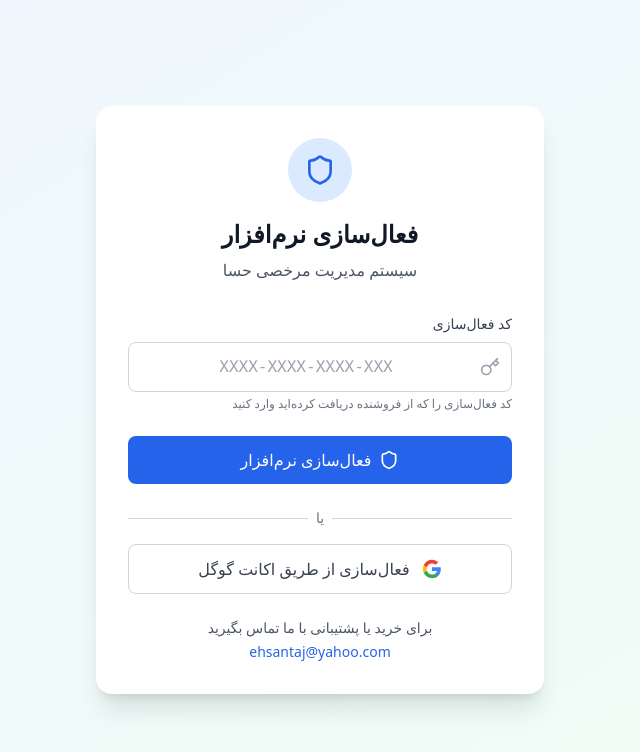
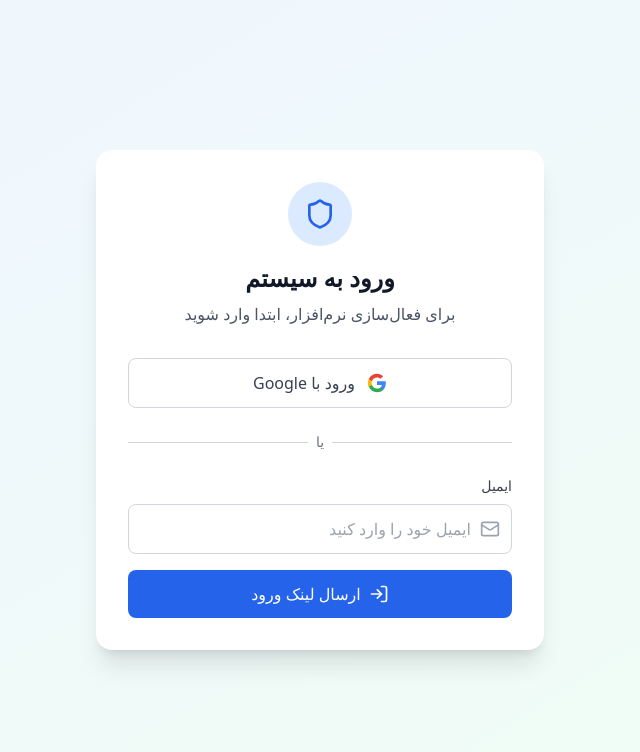
Before and after one commit to terasa/leave_manager, a React (Vite) app: page / in a window 1280 px wide. Shown: the top 752 px of the page, without its empty margins (320-960 px from the left). Built offline with nearby package versions, Linux system fonts and the light colour scheme; no server answers.

Commit message:
Update activation system with authentication and remove demo codes

```diff
--- a/src/components/ActivationPage.tsx
+++ b/src/components/ActivationPage.tsx
@@ -1,14 +1,21 @@
 import React, { useState } from 'react';
-import { Shield, Key, CheckCircle, AlertTriangle, Info, Calendar, Clock } from 'lucide-react';
+import { Shield, Key, CheckCircle, AlertTriangle, Info, Calendar, Clock, Mail, LogIn } from 'lucide-react';
 import { useActivation } from '../hooks/useActivation';
+import { useAuth } from '../hooks/useAuth';
 import { englishToPersianNumbers, formatPersianDate } from '../utils/dateHelpers';
 
 const ActivationPage: React.FC = () => {
   const { activate, getActivationInfo } = useActivation();
+  const { currentUser, loginWithGoogle, loginWithEmail, logout } = useAuth();
   const [activationCode, setActivationCode] = useState('');
   const [message, setMessage] = useState('');
   const [messageType, setMessageType] = useState<'success' | 'error'>('success');
   const [loading, setLoading] = useState(false);
+  const [showRequestForm, setShowRequestForm] = useState(false);
+  const [requestEmail, setRequestEmail] = useState('');
+  const [requestMessage, setRequestMessage] = useState('');
+  const [emailForLogin, setEmailForLogin] = useState('');
+  const [emailSent, setEmailSent] = useState(false);
 
   const activationInfo = getActivationInfo();
 
@@ -30,7 +37,6 @@ const ActivationPage: React.FC = () => {
 
       if (result.success) {
         setActivationCode('');
-        // بعد از 2 ثانیه صفحه را تازه‌سازی می‌کند
         setTimeout(() => {
           window.location.reload();
         }, 2000);
@@ -44,8 +50,54 @@ const ActivationPage: React.FC = () => {
     }
   };
 
+  const handleRequestCode = async (e: React.FormEvent) => {
+    e.preventDefault();
+
+    if (!requestEmail.trim()) {
+      setRequestMessage('لطفاً ایمیل خود را وارد کنید');
+      return;
+    }
+
+    setLoading(true);
+
+    try {
+      // شبیه‌سازی ارسال درخواست
+      await new Promise(resolve => setTimeout(resolve, 2000));
+      setRequestMessage('درخواست شما ارسال شد. پس از بررسی، کد فعال‌سازی به ایمیل شما ارسال خواهد شد.');
+      setRequestEmail('');
+      setShowRequestForm(false);
+    } catch (error) {
+      setRequestMessage('خطا در ارسال درخواست');
+    }
+
+    setLoading(false);
+  };
+
+  const handleEmailLogin = async (e: React.FormEvent) => {
+    e.preventDefault();
+
+    if (!emailForLogin.trim()) {
+      setMessage('لطفاً ایمیل خود را وارد کنید');
+      setMessageType('error');
+      return;
+    }
+
+    setLoading(true);
+
+    try {
+      await loginWithEmail(emailForLogin);
+      setEmailSent(true);
+      setMessage('لینک ورود به ایمیل شما ارسال شد');
+      setMessageType('success');
+    } catch (error) {
+      setMessage('خطا در ارسال ایمیل');
+      setMessageType('error');
+    }
+
+    setLoading(false);
+  };
+
   const formatActivationCode = (code: string) => {
-    // فرمت کردن کد به صورت XXXX-XXXX-XXXX-XXX
     const cleanCode = code.replace(/[^A-Za-z0-9]/g, '').toUpperCase();
     const formatted = cleanCode.match(/.{1,4}/g)?.join('-') || cleanCode;
     return formatted;
@@ -56,10 +108,119 @@ const ActivationPage: React.FC = () => {
     setActivationCode(formatted);
   };
 
-  const handleGoogleActivation = () => {
-    // TODO: Implement Google OAuth activation
-    alert('فعال‌سازی از طریق گوگل به زودی اضافه خواهد شد');
-  };
+  // اگر کاربر وارد نشده، صفحه ورود نمایش داده شود
+  if (!currentUser) {
+    return (
+      <div className="min-h-screen bg-gradient-to-br from-blue-50 to-green-50 flex items-center justify-center px-4" style={{ direction: 'rtl' }}>
+        <div className="max-w-md w-full">
+          <div className="bg-white rounded-2xl shadow-xl p-8">
+            {/* Header */}
+            <div className="text-center mb-8">
+              <div className="mx-auto w-16 h-16 bg-blue-100 rounded-full flex items-center justify-center mb-4">
+                <Shield className="w-8 h-8 text-blue-600" />
+              </div>
+              <h2 className="text-2xl font-bold text-gray-900">
+                ورود به سیستم
+              </h2>
+              <p className="text-gray-600 mt-2">
+                برای فعال‌سازی نرم‌افزار، ابتدا وارد شوید
+              </p>
+            </div>
+
+            {/* Google Login */}
+            <button
+              onClick={loginWithGoogle}
+              disabled={loading}
+              className="w-full bg-white text-gray-700 border border-gray-300 py-3 px-4 rounded-lg hover:bg-gray-50 focus:ring-4 focus:ring-gray-200 transition-colors font-medium flex items-center justify-center gap-3 mb-4 disabled:opacity-50"
+            >
+              <svg className="w-5 h-5" viewBox="0 0 24 24">
+                <path fill="#4285F4" d="M22.56 12.25c0-.78-.07-1.53-.2-2.25H12v4.26h5.92c-.26 1.37-1.04 2.53-2.21 3.31v2.77h3.57c2.08-1.92 3.28-4.74 3.28-8.09z"/>
+                <path fill="#34A853" d="M12 23c2.97 0 5.46-.98 7.28-2.66l-3.57-2.77c-.98.66-2.23 1.06-3.71 1.06-2.86 0-5.29-1.93-6.16-4.53H2.18v2.84C3.99 20.53 7.7 23 12 23z"/>
+                <path fill="#FBBC05" d="M5.84 14.09c-.22-.66-.35-1.36-.35-2.09s.13-1.43.35-2.09V7.07H2.18C1.43 8.55 1 10.22 1 12s.43 3.45 1.18 4.93l2.85-2.22.81-.62z"/>
+                <path fill="#EA4335" d="M12 5.38c1.62 0 3.06.56 4.21 1.64l3.15-3.15C17.45 2.09 14.97 1 12 1 7.7 1 3.99 3.47 2.18 7.07l3.66 2.84c.87-2.6 3.3-4.53 6.16-4.53z"/>
+              </svg>
+              ورود با Google
+            </button>
+
+            {/* Divider */}
+            <div className="relative my-6">
+              <div className="absolute inset-0 flex items-center">
+                <div className="w-full border-t border-gray-300" />
+              </div>
+              <div className="relative flex justify-center text-sm">
+                <span className="px-2 bg-white text-gray-500">یا</span>
+              </div>
+            </div>
+
+            {/* Email Login */}
+            {!emailSent ? (
+              <form onSubmit={handleEmailLogin} className="space-y-4">
+                <div>
+                  <label className="block text-sm font-medium text-gray-700 mb-2">
+                    ایمیل
+                  </label>
+                  <div className="relative">
+                    <Mail className="absolute right-3 top-1/2 transform -translate-y-1/2 text-gray-400 w-5 h-5" />
+                    <input
+                      type="email"
+                      value={emailForLogin}
+                      onChange={(e) => setEmailForLogin(e.target.value)}
+                      className="block w-full pr-10 pl-3 py-3 border border-gray-300 rounded-lg focus:ring-2 focus:ring-blue-500 focus:border-blue-500 transition-colors"
+                      placeholder="ایمیل خود را وارد کنید"
+                      required
+                    />
+                  </div>
+                </div>
+
+                <button
+                  type="submit"
+                  disabled={loading}
+                  className="w-full bg-blue-600 text-white py-3 px-4 rounded-lg hover:bg-blue-700 focus:ring-4 focus:ring-blue-200 transition-colors font-medium disabled:opacity-50 disabled:cursor-not-allowed flex items-center justify-center gap-2"
+                >
+                  {loading ? (
+                    <>
+                      <div className="animate-spin rounded-full h-5 w-5 border-b-2 border-white"></div>
+                      در حال ارسال...
+                    </>
+                  ) : (
+                    <>
+                      <LogIn className="w-5 h-5" />
+                      ارسال لینک ورود
+                    </>
+                  )}
+                </button>
+              </form>
+            ) : (
+              <div className="bg-green-50 border border-green-200 rounded-lg p-4 text-center">
+                <CheckCircle className="w-8 h-8 text-green-600 mx-auto mb-2" />
+                <p className="text-green-800 font-medium">لینک ورود ارسال شد</p>
+                <p className="text-green-600 text-sm mt-1">
+                  لطفاً ایمیل خود را بررسی کرده و روی لینک کلیک کنید
+                </p>
+              </div>
+            )}
+
+            {message && (
+              <div className={`mt-4 rounded-lg p-4 flex items-center gap-3 ${
+                messageType === 'success'
+                  ? 'bg-green-50 border border-green-200'
+                  : 'bg-red-50 border border-red-200'
+              }`}>
+                {messageType === 'success' ? (
+                  <CheckCircle className="w-5 h-5 text-green-600" />
+                ) : (
+                  <AlertTriangle className="w-5 h-5 text-red-600" />
+                )}
+                <p className={messageType === 'success' ? 'text-green-600' : 'text-red-600'}>
+                  {message}
+                </p>
+              </div>
+            )}
+          </div>
+        </div>
+      </div>
+    );
+  }
 
   return (
     <div className="min-h-screen bg-gradient-to-br from-blue-50 to-green-50 flex items-center justify-center px-4" style={{ direction: 'rtl' }}>
@@ -76,6 +237,17 @@ const ActivationPage: React.FC = () => {
             <p className="text-gray-600 mt-2">
               سیستم مدیریت مرخصی حسا
             </p>
+            <div className="mt-4 flex items-center justify-between">
+              <span className="text-sm text-gray-600">
+                خوش آمدید، {currentUser.email}
+              </span>
+              <button
+                onClick={logout}
+                className="text-sm text-red-600 hover:text-red-800"
+              >
+                خروج
+              </button>
+            </div>
           </div>
 
           {/* Current Activation Status */}
@@ -148,7 +320,7 @@ const ActivationPage: React.FC = () => {
                 />
               </div>
               <p className="text-xs text-gray-500 mt-1">
-                کد فعال‌سازی را که از فروشنده دریافت کرده‌اید وارد کنید
+                کد فعال‌سازی را که دریافت کرده‌اید وارد کنید
               </p>
             </div>
 
@@ -188,7 +360,7 @@ const ActivationPage: React.FC = () => {
             </button>
           </form>
 
-          {/* Google Activation Option */}
+          {/* Request Code Section */}
           <div className="mt-6">
             <div className="relative">
               <div className="absolute inset-0 flex items-center">
@@ -199,20 +371,56 @@ const ActivationPage: React.FC = () => {
               </div>
             </div>
 
-            <button
-              type="button"
-              onClick={handleGoogleActivation}
-              className="mt-4 w-full bg-white text-gray-700 border border-gray-300 py-3 px-4 rounded-lg hover:bg-gray-50 focus:ring-4 focus:ring-gray-200 transition-colors font-medium flex items-center justify-center gap-3"
-            >
-              <svg className="w-5 h-5" viewBox="0 0 24 24">
-                <path fill="#4285F4" d="M22.56 12.25c0-.78-.07-1.53-.2-2.25H12v4.26h5.92c-.26 1.37-1.04 2.53-2.21 3.31v2.77h3.57c2.08-1.92 3.28-4.74 3.28-8.09z"/>
-                <path fill="#34A853" d="M12 23c2.97 0 5.46-.98 7.28-2.66l-3.57-2.77c-.98.66-2.23 1.06-3.71 1.06-2.86 0-5.29-1.93-6.16-4.53H2.18v2.84C3.99 20.53 7.7 23 12 23z"/>
-                <path fill="#FBBC05" d="M5.84 14.09c-.22-.66-.35-1.36-.35-2.09s.13-1.43.35-2.09V7.07H2.18C1.43 8.55 1 10.22 1 12s.43 3.45 1.18 4.93l2.85-2.22.81-.62z"/>
-                <path fill="#EA4335" d="M12 5.38c1.62 0 3.06.56 4.21 1.64l3.15-3.15C17.45 2.09 14.97 1 12 1 7.7 1 3.99 3.47 2.18 7.07l3.66 2.84c.87-2.6 3.3-4.53 6.16-4.53z"/>
-              </svg>
-              فعال‌سازی از طریق اکانت گوگل
-            </button>
+            {!showRequestForm ? (
+              <button
+                type="button"
+                onClick={() => setShowRequestForm(true)}
+                className="mt-4 w-full bg-gray-100 text-gray-700 py-3 px-4 rounded-lg hover:bg-gray-200 focus:ring-4 focus:ring-gray-200 transition-colors font-medium flex items-center justify-center gap-2"
+              >
+                <Mail className="w-5 h-5" />
+                درخواست کد فعال‌سازی
+              </button>
+            ) : (
+              <form onSubmit={handleRequestCode} className="mt-4 space-y-4">
+                <div>
+                  <label className="block text-sm font-medium text-gray-700 mb-2">
+                    ایمیل برای دریافت کد
+                  </label>
+                  <input
+                    type="email"
+                    value={requestEmail}
+                    onChange={(e) => setRequestEmail(e.target.value)}
+                    className="block w-full border border-gray-300 rounded-lg px-3 py-2 focus:ring-2 focus:ring-blue-500 focus:border-blue-500"
+                    placeholder="ایمیل خود را وارد کنید"
+                    required
+                  />
+                </div>
+
+                <div className="flex gap-2">
+                  <button
+                    type="submit"
+                    disabled={loading}
+                    className="flex-1 bg-green-600 text-white py-2 px-4 rounded-lg hover:bg-green-700 transition-colors disabled:opacity-50"
+                  >
+                    ارسال درخواست
+                  </button>
+                  <button
+                    type="button"
+                    onClick={() => setShowRequestForm(false)}
+                    className="flex-1 bg-gray-200 text-gray-800 py-2 px-4 rounded-lg hover:bg-gray-300 transition-colors"
+                  >
+                    انصراف
+                  </button>
+                </div>
+              </form>
+            )}
           </div>
+
+          {requestMessage && (
+            <div className="mt-4 bg-blue-50 border border-blue-200 rounded-lg p-4">
+              <p className="text-blue-600 text-sm">{requestMessage}</p>
+            </div>
+          )}
 
           {/* Contact Info */}
           <div className="mt-6 text-center">
```
